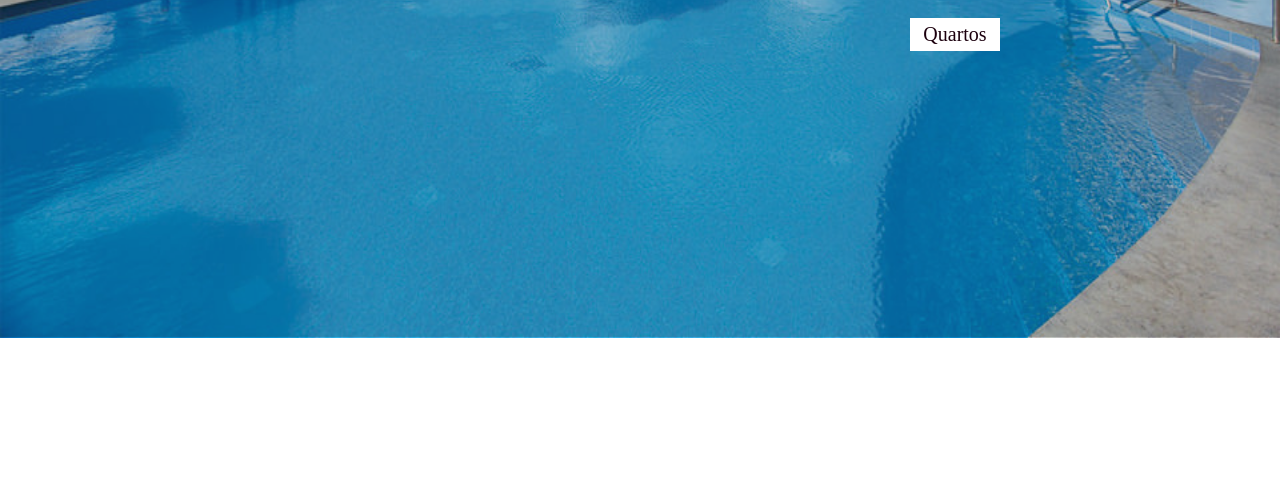
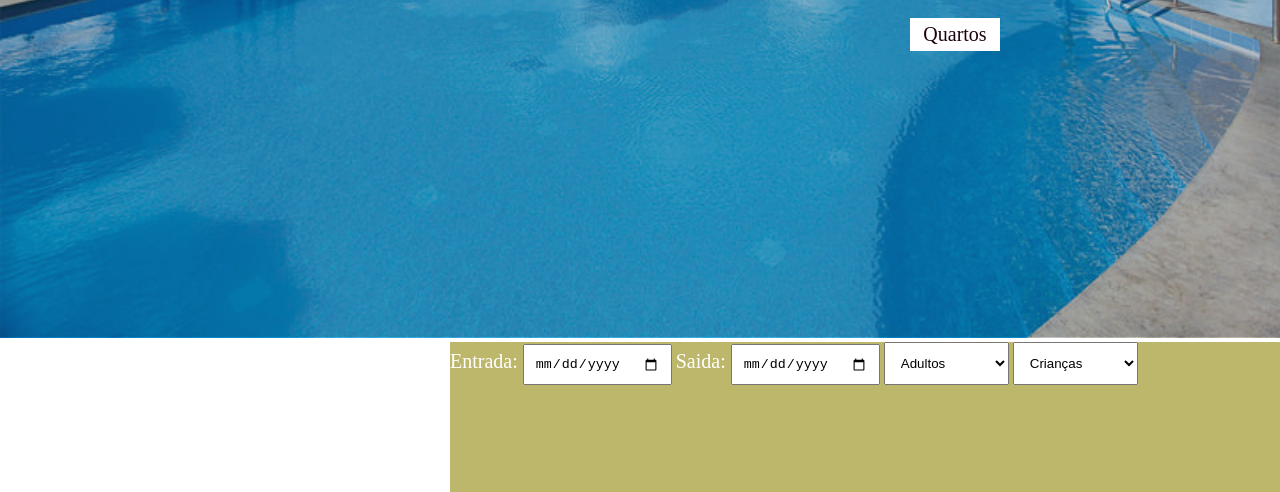
Before and after one commit to Fatmaik/SitesDeEstudo, a plain HTML site: page Hotel/index.html in a window 1280 px wide. Shown: the part 603-1095 px from the top of the page. Before the commit the page ends 945 px from the top, so only its background shows below. Drawn offline with Linux system fonts and the light colour scheme.

Commit message:
select de entrada de saida

```diff
--- a/Hotel/css/estilo.css
+++ b/Hotel/css/estilo.css
@@ -1,78 +1,6 @@
- /*body{
-    margin: 0px;
-}
-#logo{
-    width: 500px;
-    height: 158px;
-
-}
-
-#logo img{
-    position: absolute;
-    width: 570px;
-    margin-left: -10px;
-}
-
-#contato{
-    position: absolute;
-    float: left;
-    margin-top: -212px;
-    margin-left: 480px;
-    width: 1421px;
-    height: 180px;
-    background-color: rgba(22, 22, 22, 0.2);
-}
-#titulo{
-    position: absolute;
-    margin-top: -32px;
-    width: 100%;
-    height: 814px;
-    background-color: rgba(22, 22, 22, 0.2);
-}
-
-#titulo h3{
-    font-size: 40px;
-    color: #fff;
-    margin-left: 680px;
-    margin-top: 400px;
-    font-family: Cambria, Cochin, Georgia, Times, Times New Roman, serif;
-}
-
-#titulo a{
-    text-decoration: none;
-    color: rgba(28,0,14,255);
-
-}
-#dvqt{
-    color: #1C000E;
-    font-size: 20px;
-    text-align: center;
-    margin-left: 910px;
-    background-color: #fff;
-    width: 80px;
-    padding: 5px;
-}
-
-header div p{
-    color: white;
-    margin-top: 90px;
-    margin-left: 650px;
-}
-
-header div span{
-    color:#bdb76b;
-}
-
-#imgHeader{
-    margin-top: -217px;
-    width: 100%;
-    height: 1000px;
-}*/
-
-
-
 
 @media only screen and (max-width:2100px) {
+    /*estilo do header*/
     body{
         margin: 0px;
     }
@@ -93,7 +21,7 @@ header div span{
         float: left;
         margin-top: -212px;
         margin-left: 480px;
-        width: 1398px;
+        width: 1420px;
         height: 180px;
         background-color: rgba(22, 22, 22, 0.2);
     }
@@ -105,7 +33,7 @@ header div span{
         margin-top: -32px;
         width: 100%;
         height: 814px;
-        background-color: rgba(22, 22, 22, 0.2);
+        background-color: rgba(22, 22, 22, 0.1);
     }
 
     #titulo h3{
@@ -146,6 +74,37 @@ header div span{
         width: 100%;
         height: 1000px;
     }
+
+
+    /*estilo da section*/
+    #reserva{
+        margin-left: 450px;
+        width: 900px;
+        height: 150px;
+        background-color: #bdb76b;
+    }
+
+    #reserva label{
+        font-size: 20px;
+        color: white;
+    }
+    #entrada{
+        padding: 10px;
+        width: 125px;
+    }
+    #saida{
+        padding: 10px;
+        width: 125px;
+    }
+    #adultos{
+        padding: 12px;
+        width: 125px;
+    }
+    #criancas{
+        padding: 12px;
+        width: 125px;
+    }
+
 }
 
 @media only screen and (max-width:1300px) {
--- a/Hotel/index.html
+++ b/Hotel/index.html
@@ -22,5 +22,28 @@
             </div>
             <img id="imgHeader" src="css/imagens/2.jpg" alt="fotoHome">
         </div>
+    </header>
+    <section>
+        <div id="reserva">
+           <form action="">
+                <label for="ent" id="lbent">Entrada: </label>
+                <input type="date" name="ent" id="entrada">
+                <label for="ent" id="lbent">Saida: </label>
+                <input type="date" name="ent" id="saida">
+                <select name="Adultos" id="adultos">
+                    <option value="volvo">Adultos</option>
+                    <option value="1">1</option>
+                    <option value="2">2</option>
+                    <option value="3">3</option>
+                </select>
+                <select name="Crianca" id="criancas">
+                    <option value="volvo">Crianças</option>
+                    <option value="1">1</option>
+                    <option value="2">2</option>
+                    <option value="3">3</option>
+                </select>
+           </form>
+        </div>
+    </section>
 </body>
 </html>
```
